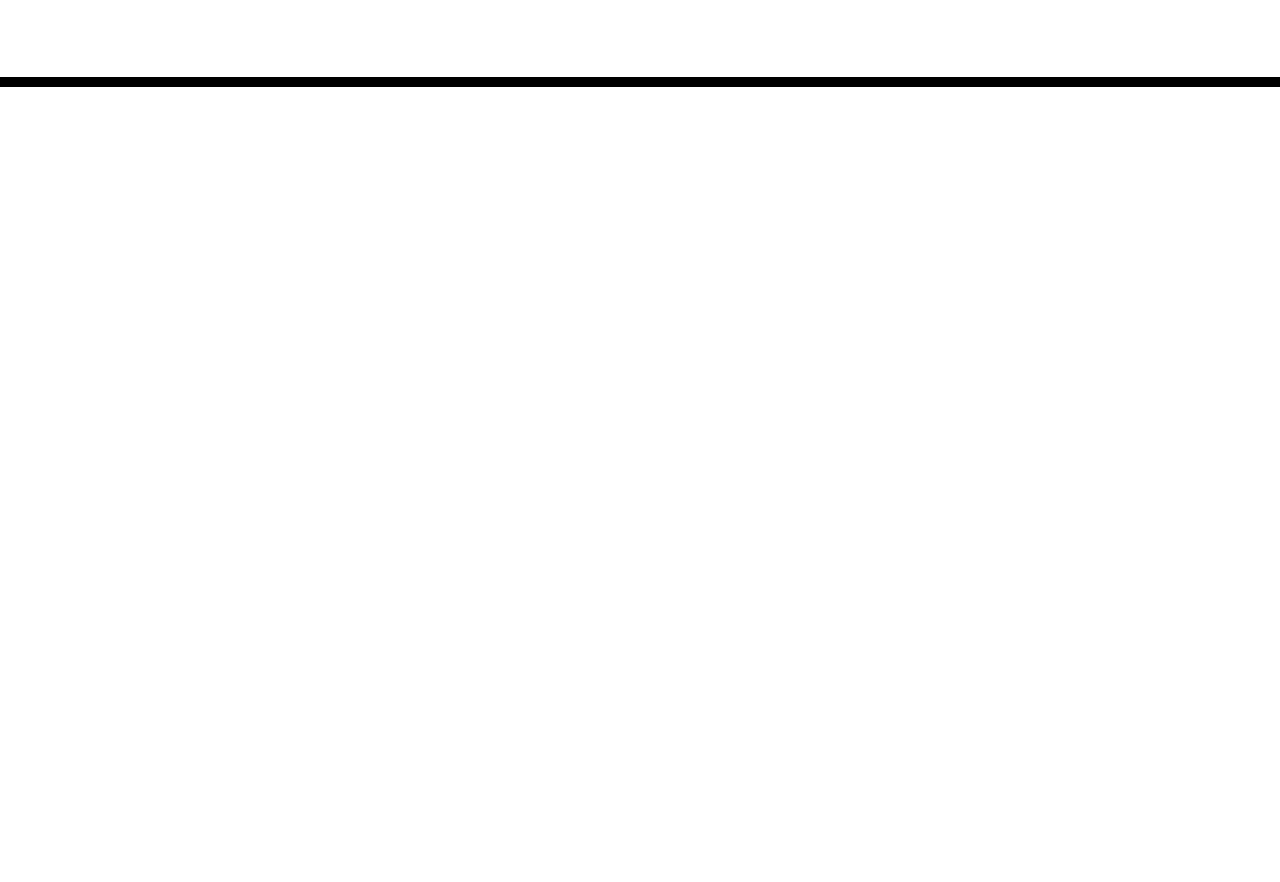
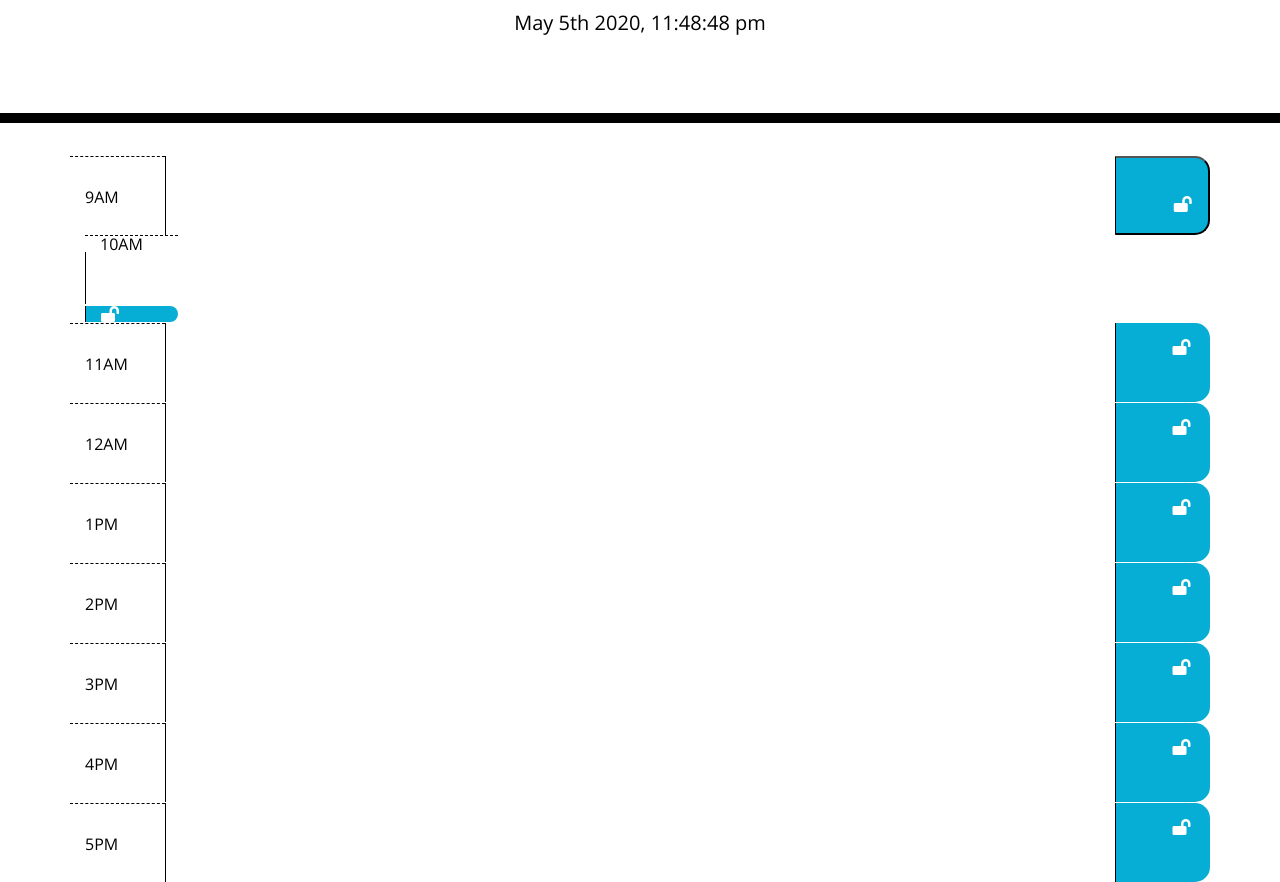
Before and after one commit to Zerrtry/05Homework, a plain HTML site: page index.html in a window 1280 px wide. Shown: the part 181-1063 px from the top of the page. Before the commit the page ends 800 px from the top, so only its background shows below. Drawn offline with nearby package versions, Linux system fonts and the light colour scheme; files that its build step writes are made by us from their sources.

Commit message:
first commit

```diff
--- a/assets/main.js
+++ b/assets/main.js
@@ -0,0 +1,9 @@
+$(document).ready(function(){
+
+    setInterval(() => {
+         $("#currentDay").html(moment().format('MMMM Do YYYY, h:mm:ss a'))
+    }, 1000);
+
+    // <i class="fas fa-lock"></i>
+
+});
--- a/assets/style.css
+++ b/assets/style.css
@@ -1,3 +1,9 @@
+/* * {
+  border: #ff6961;
+  border-style: solid;
+  border-width: 1px;
+}  */
+
 body {
   font-family: 'Open Sans', sans-serif;
   font-size: 16px;
--- a/index.html
+++ b/index.html
@@ -18,7 +18,7 @@
       href="https://fonts.googleapis.com/css?family=Open+Sans&display=swap"
       rel="stylesheet"
     />
-    <link rel="stylesheet" href="./assetes/style.css" />
+    <link rel="stylesheet" href="./assets/style.css" />
     <title>Work Day Scheduler</title>
   </head>
 
@@ -28,16 +28,190 @@
       <p class="lead">A simple calendar app for scheduling your work day</p>
       <p id="currentDay" class="lead"></p>
     </header>
+
     <div class="container">
-      <din class="row">
 
-      </din>
-      <!-- Timeblocks go here -->
+      <div class="row">
+
+        <div class="col-sm-1 hour">
+            9AM
+        </div>
+        <textarea class="col-sm-10">
+        </textarea>
+        <button class="col-sm-1 saveBtn">
+
+          <i class="fas fa-lock-open"></i>
+        </button>
+
+      </div>
+
+      <div class="ro">
+
+        <div class="col-sm-1 hour">
+            10AM
+        </div>
+        <textarea class="col-sm-10">
+        </textarea>
+        <div class="col-sm-1 saveBtn">
+          <i class="fas fa-lock-open"></i>
+        </div>
+
+      </div>
+
+      <div class="row">
+
+        <div class="col-sm-1 hour">
+            11AM
+        </div>
+        <textarea class="col-sm-10">
+        </textarea>
+        <div class="col-sm-1 saveBtn">
+          <i class="fas fa-lock-open"></i>
+        </div>
+
+      </div>
+
+      <div class="row">
+
+        <div class="col-sm-1 hour">
+            12AM
+        </div>
+        <textarea class="col-sm-10">
+        </textarea>
+        <div class="col-sm-1 saveBtn">
+          <i class="fas fa-lock-open"></i>
+        </div>
+
+      </div>
+
+      <div class="row">
+
+        <div class="col-sm-1 hour">
+            1PM
+        </div>
+        <textarea class="col-sm-10">
+        </textarea>
+        <div class="col-sm-1 saveBtn">
+          <i class="fas fa-lock-open"></i>
+        </div>
+
+      </div>
+
+      <div class="row">
+
+        <div class="col-sm-1 hour">
+            2PM
+        </div>
+        <textarea class="col-sm-10">
+        </textarea>
+        <div class="col-sm-1 saveBtn">
+          <i class="fas fa-lock-open"></i>
+        </div>
+
+      </div>
+
+      <div class="row">
+
+        <div class="col-sm-1 hour">
+            3PM
+        </div>
+        <textarea class="col-sm-10">
+        </textarea>
+        <div class="col-sm-1 saveBtn">
+          <i class="fas fa-lock-open"></i>
+        </div>
+
+      </div>
+
+      <div class="row">
+
+        <div class="col-sm-1 hour">
+            4PM
+        </div>
+        <textarea class="col-sm-10">
+        </textarea>
+        <div class="col-sm-1 saveBtn">
+          <i class="fas fa-lock-open"></i>
+        </div>
+
+      </div>
+
+      <div class="row">
+
+        <div class="col-sm-1 hour">
+            5PM
+        </div>
+        <textarea class="col-sm-10">
+        </textarea>
+        <div class="col-sm-1 saveBtn">
+          <i class="fas fa-lock-open"></i>
+        </div>
+
+      </div>
+
+      <!-- <div class="row">
+        <div class="class=col-xs-1"></div>
+        <div class="class=col-xs-1" id="timeBox">10 AM</div>
+        <div class="class=col-xs-8" id="taskBox"></div>
+        <div class="class=col-xs-1" id="lockButton"></div>
+        <div class="class=col-xs-1"></div>
+      </div>
+      <div class="row">
+        <div class="class=col-xs-1"></div>
+        <div class="class=col-xs-1" id="timeBox">11 AM</div>
+        <div class="class=col-xs-8" id="taskBox"></div>
+        <div class="class=col-xs-1" id="lockButton"></div>
+        <div class="class=col-xs-1"></div>
+      </div>
+      <div class="row">
+        <div class="class=col-xs-1"></div>
+        <div class="class=col-xs-1" id="timeBox">12 AM</div>
+        <div class="class=col-xs-8" id="taskBox"></div>
+        <div class="class=col-xs-1" id="lockButton"></div>
+        <div class="class=col-xs-1"></div>
+      </div>
+      <div class="row">
+        <div class="class=col-xs-1"></div>
+        <div class="class=col-xs-1" id="timeBox">1 PM</div>
+        <div class="class=col-xs-8" id="taskBox"></div>
+        <div class="class=col-xs-1" id="lockButton"></div>
+        <div class="class=col-xs-1"></div>
+      </div>
+      <div class="row">
+        <div class="class=col-xs-1"></div>
+        <div class="class=col-xs-1" id="timeBox">2 PM</div>
+        <div class="class=col-xs-8" id="taskBox">
+
+        </div>
+        <div class="class=col-xs-1" id="lockButton"></div>
+        <div class="class=col-xs-1"></div>
+      </div>
+      <div class="row">
+        <div class="class=col-xs-1"></div>
+        <div class="class=col-xs-1" id="timeBox">3 PM</div>
+        <div class="class=col-xs-8" id="taskBox"></div>
+        <div class="class=col-xs-1" id="lockButton"></div>
+        <div class="class=col-xs-1"></div>
+      </div>
+      <div class="row">
+        <div class="class=col-xs-1"></div>
+        <div class="class=col-xs-1" id="timeBox">4 PM</div>
+        <div class="class=col-xs-8" id="taskBox"></div>
+        <div class="class=col-xs-1" id="lockButton"></div>
+        <div class="class=col-xs-1"></div>
+      </div>
+      <div class="row">
+        <div class="class=col-xs-1"></div>
+        <div class="class=col-xs-1" id="timeBox">5 PM</div>
+        <div class="class=col-xs-8" id="taskBox"></div>
+        <div class="class=col-xs-1" id="lockButton"></div>
+        <div class="class=col-xs-1"></div>
+      </div> -->
     </div>
 
+    <script src="./assets/moment.min.js"></script>
     <script src="https://code.jquery.com/jquery-3.4.1.min.js"></script>
     <script src="https://cdnjs.cloudflare.com/ajax/libs/moment.js/2.24.0/moment.min.js"></script>
-    <script src="./assets/moment.min.js"></script>
     <script src="./assets/main.js"></script>
 
   </body>
```
